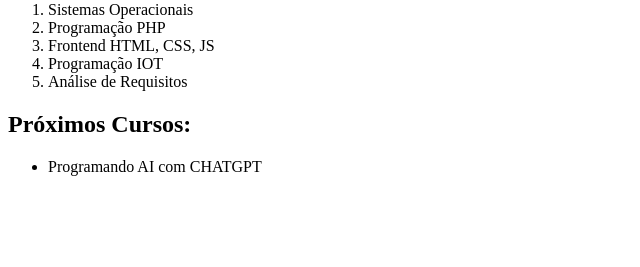
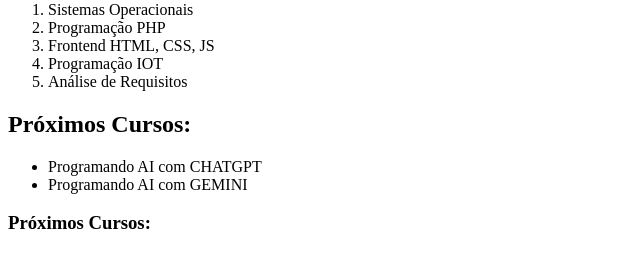
Before and after one commit to pedro-antunes-dev/projeto-technova, a plain HTML site: page index.html in a window 1280 px wide. Shown: the part 79-346 px from the top of the page, without its empty margins (0-640 px from the left). Drawn offline with Linux system fonts and the light colour scheme.

Commit message:
mensagem1

```diff
--- a/index.html
+++ b/index.html
@@ -17,7 +17,9 @@
     <h2>Próximos Cursos:</h2>
     <ul>
         <li>Programando AI com CHATGPT</li>
+        <li>Programando AI com GEMINI</li>
     </ul>
+    <h3>Próximos Cursos:</h3>
 
 </body>
 </html>
```
